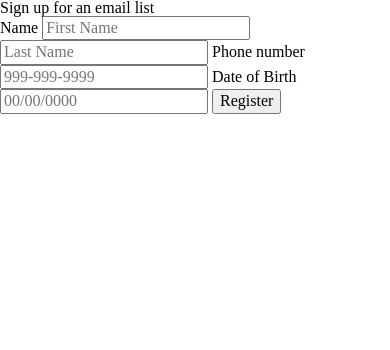
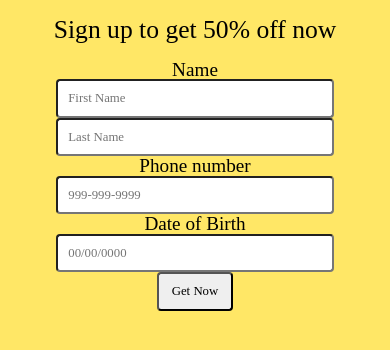
Before and after one commit to bolortuya/project-1, a plain HTML site: page index.html in a window 390 px wide. Drawn offline with Linux system fonts and the light colour scheme.

Commit message:
form margin css added

```diff
--- a/css/screen.css
+++ b/css/screen.css
@@ -0,0 +1,35 @@
+h1{
+  text-align: center;
+}
+label{
+  display: block;
+  text-align: center;
+  font-size: 1.5em;
+}
+input{
+  width: 70%;
+  padding: 10px;
+  margin: auto;
+  border-radius: 4px;
+}
+body{
+  background-color: #ffe766;
+}
+/*small phone screen */
+@media screen and (max-width: 480px) {
+  #container{
+    text-align: center;
+    margin: auto;
+  }
+  body{
+    font-size: 0.8em;
+  }
+  input{
+    width: 65%;
+  }
+  #btn{
+    width: 30%;
+    display: block;
+    margin: auto;
+  }
+}
--- a/index.html
+++ b/index.html
@@ -1,14 +1,15 @@
 <!DOCTYPE html>
 <html lang="en" class="nojs">
 <head>
-<title>Form</title>
+<title> Project-1 Form</title>
 <meta charset="utf-8" />
 <meta name="viewport" content="width=device-width,initial-scale=1.0,shrink-to-fit=no" />
 <link rel="stylesheet" media="screen" href="css/reset.css" />
 <link rel="stylesheet" media="screen" href="css/screen.css" />
+<script async src="javascript.js"> </script>
 </head>
 <body>
-    <h2> Sign up for an email list </h2>
+  <h1> Sign up to get 50% off now  </h1>
   <form method="get" autocomplete="on" action="#">
     <div id="container">
       <label> Name </label>
@@ -18,7 +19,9 @@
       <input type="number" name="phone_number" placeholder="999-999-9999" id="number">
       <label> Date of Birth </label>
       <input type="number" name="dob" placeholder="00/00/0000" id="dob">
-      <input type="submit" value="Register" id="btn">
+      <div id="btn">
+        <input type="submit" value="Get Now">
+      </div>
     </div>
   </form>
 </body>
```
Also changed, not shown: js/javascript.js (added).
